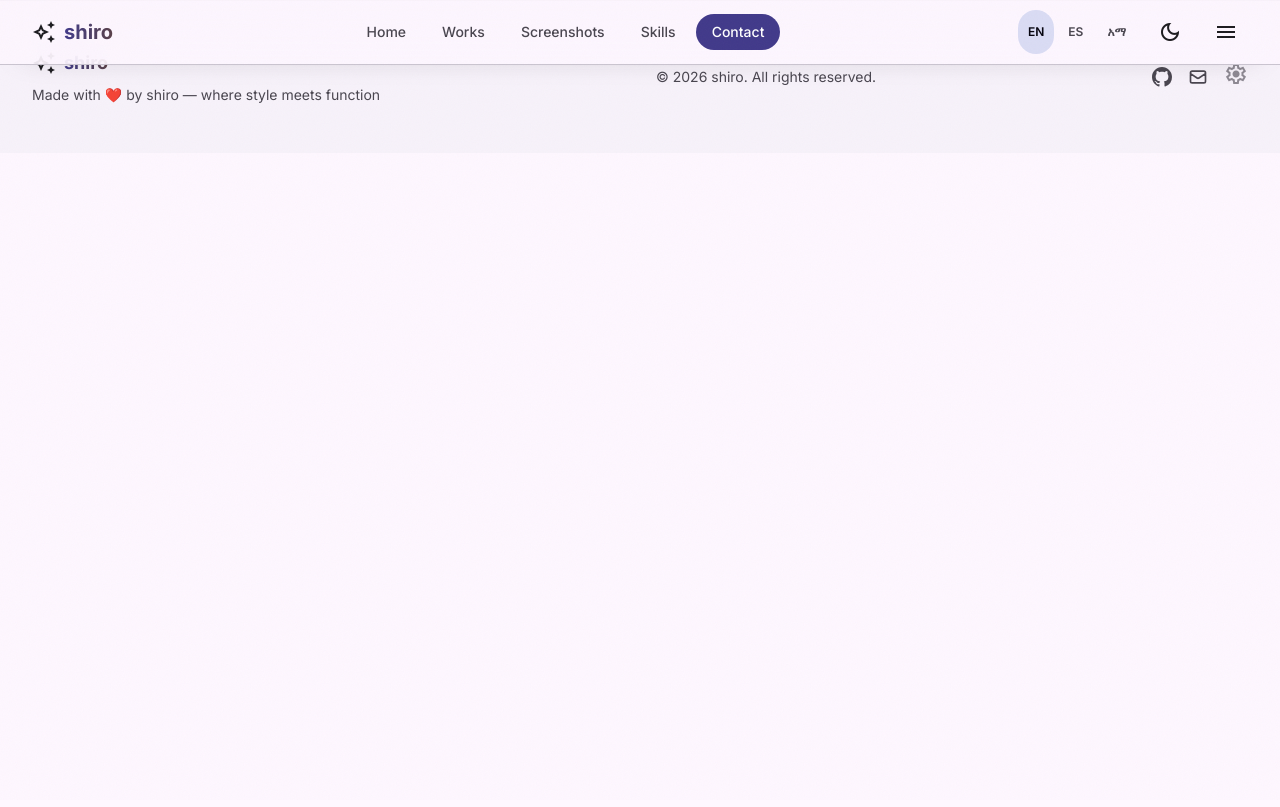
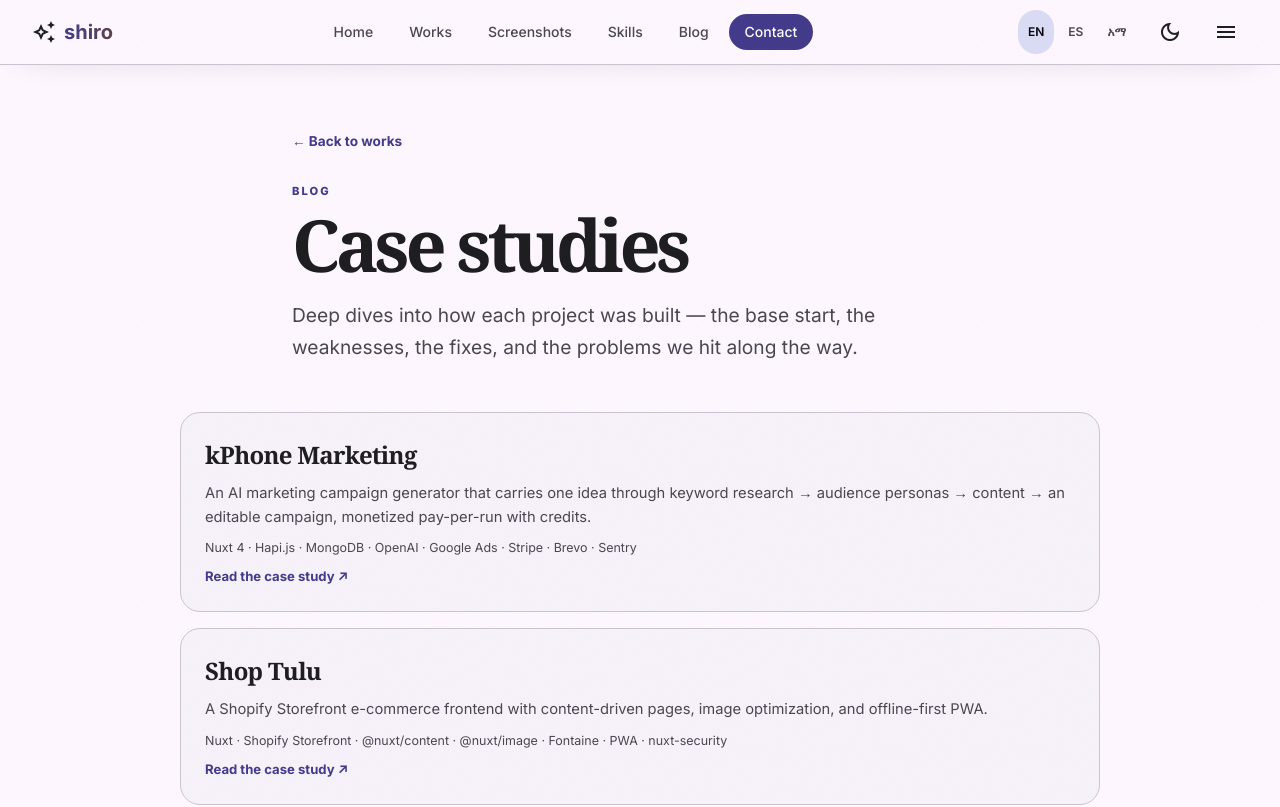
Before and after one commit to sh1r00/shiro-portfolio-nuxt4, a Nuxt app: page /blog in a window 1280 px wide. Shown: the top 807 px of the page. Built offline with nearby package versions, Linux system fonts and the light colour scheme.

Commit message:
feat(blog): reversible scroll-reveal + move case studies under /blog
- v-reveal now toggles is-revealed on intersection (reverses on scroll up/down)

- case-study/[slug] -> blog/[slug] + new /blog index; nav 'Blog' link

- works quick-nav + featured CTA -> /blog/; i18n nav.blog (en/es/am)

```diff
--- a/app/components/organisms/ONavbar.vue
+++ b/app/components/organisms/ONavbar.vue
@@ -2,11 +2,18 @@
 const { t } = useI18n()
 const darkMode = useDarkModeStore()
 
-const navItems = [
+interface NavItem {
+  key: string
+  href?: string
+  to?: string
+}
+
+const navItems: NavItem[] = [
   { key: 'home', href: '#home' },
   { key: 'works', href: '#works' },
   { key: 'screenshots', href: '#screenshots' },
   { key: 'skills', href: '#skills' },
+  { key: 'blog', to: '/blog' },
   { key: 'contact', href: '#contact' },
 ]
 
@@ -33,15 +40,23 @@ function closeMobile() {
 
         <!-- Desktop nav -->
         <div class="hidden md:flex items-center gap-1">
+          <template v-for="item in navItems" :key="item.key">
+            <NuxtLink
+              v-if="item.to"
+              :to="item.to"
+              class="nav-link px-4 py-2 text-sm font-medium rounded-full text-[var(--md-sys-color-on-surface-variant)] hover:text-[var(--md-sys-color-on-surface)] hover:bg-[var(--md-sys-color-surface-container)] transition-all"
+            >
+              {{ t(`nav.${item.key}`) }}
+            </NuxtLink>
             <a
-            v-for="item in navItems"
-            :key="item.key"
+              v-else
               :href="item.href"
               class="nav-link px-4 py-2 text-sm font-medium rounded-full text-[var(--md-sys-color-on-surface-variant)] hover:text-[var(--md-sys-color-on-surface)] hover:bg-[var(--md-sys-color-surface-container)] transition-all"
               :class="{ 'nav-link-contact': item.key === 'contact' }"
             >
               {{ t(`nav.${item.key}`) }}
             </a>
+          </template>
         </div>
 
         <!-- Right side -->
@@ -72,9 +87,17 @@ function closeMobile() {
 
       <!-- Mobile menu -->
       <div v-if="mobileOpen" id="mobile-menu" class="md:hidden py-4 border-t border-[var(--md-sys-color-outline-variant)]">
+        <template v-for="item in navItems" :key="item.key">
+          <NuxtLink
+            v-if="item.to"
+            :to="item.to"
+            class="nav-link block px-4 py-3 text-sm font-medium rounded-xl text-[var(--md-sys-color-on-surface-variant)] hover:text-[var(--md-sys-color-on-surface)] hover:bg-[var(--md-sys-color-surface-container)] transition-all"
+            @click="closeMobile"
+          >
+            {{ t(`nav.${item.key}`) }}
+          </NuxtLink>
           <a
-          v-for="item in navItems"
-          :key="item.key"
+            v-else
             :href="item.href"
             class="nav-link block px-4 py-3 text-sm font-medium rounded-xl text-[var(--md-sys-color-on-surface-variant)] hover:text-[var(--md-sys-color-on-surface)] hover:bg-[var(--md-sys-color-surface-container)] transition-all"
             :class="{ 'nav-link-contact': item.key === 'contact' }"
@@ -82,6 +105,7 @@ function closeMobile() {
           >
             {{ t(`nav.${item.key}`) }}
           </a>
+        </template>
       </div>
     </nav>
   </header>
--- a/app/components/organisms/OWorksSection.vue
+++ b/app/components/organisms/OWorksSection.vue
@@ -66,7 +66,7 @@ const otherProjects = computed(() => live.value.filter(project => project.id !==
           />
         </div>
         <div v-if="isMarketingGenFeatured" class="works-case-study">
-          <NuxtLink to="/case-study/kphone-marketing" class="works-case-study-link">
+          <NuxtLink to="/blog/kphone-marketing" class="works-case-study-link">
             <span>📖 Read the full kPhone Marketing case study</span>
             <span aria-hidden="true">↗</span>
           </NuxtLink>
@@ -78,7 +78,7 @@ const otherProjects = computed(() => live.value.filter(project => project.id !==
             <p>Deep dives into how each project was built</p>
           </div>
           <div class="works-case-studies-grid">
-            <NuxtLink v-for="c in caseStudies" :key="c.slug" :to="`/case-study/${c.slug}`" class="works-case-study-chip">
+            <NuxtLink v-for="c in caseStudies" :key="c.slug" :to="`/blog/${c.slug}`" class="works-case-study-chip">
               <span>{{ c.title }}</span>
               <span aria-hidden="true">↗</span>
             </NuxtLink>
--- a/app/pages/case-study/[slug].vue
+++ b/app/pages/blog/[slug].vue
@@ -64,7 +64,7 @@ const others = computed(() => caseStudies.filter(c => c.slug !== cs.value?.slug)
     <section class="cs-section">
       <h2>More case studies</h2>
       <div class="cs-more">
-        <NuxtLink v-for="o in others" :key="o.slug" :to="`/case-study/${o.slug}`" class="cs-more-card">
+        <NuxtLink v-for="o in others" :key="o.slug" :to="`/blog/${o.slug}`" class="cs-more-card">
           <span class="cs-more-title">{{ o.title }}</span>
           <span aria-hidden="true">↗</span>
         </NuxtLink>
--- /dev/null
+++ b/app/pages/blog/index.vue
@@ -0,0 +1,114 @@
+<script setup lang="ts">
+import { caseStudies } from '~/data/caseStudies'
+
+useSeoMeta({
+  title: 'Case Studies — Blog',
+  description: 'In-depth case studies of every project — base start, weaknesses, fixes, and lessons learned.',
+})
+</script>
+
+<template>
+  <div class="blog">
+    <header class="blog-hero">
+      <NuxtLink to="/#works" class="blog-back">← Back to works</NuxtLink>
+      <p class="blog-kicker">BLOG</p>
+      <h1 class="blog-title">Case studies</h1>
+      <p class="blog-subtitle">
+        Deep dives into how each project was built — the base start, the weaknesses, the fixes,
+        and the problems we hit along the way.
+      </p>
+    </header>
+
+    <div class="blog-grid">
+      <NuxtLink v-for="c in caseStudies" :key="c.slug" :to="`/blog/${c.slug}`" class="blog-card">
+        <h2>{{ c.title }}</h2>
+        <p>{{ c.summary }}</p>
+        <span class="blog-card-stack">{{ c.stack }}</span>
+        <span class="blog-card-link">Read the case study ↗</span>
+      </NuxtLink>
+    </div>
+  </div>
+</template>
+
+<style scoped>
+.blog {
+  padding: 8rem 0 6rem;
+  background: var(--md-sys-color-surface);
+}
+.blog-hero {
+  max-width: 46rem;
+  margin: 0 auto 3rem;
+  padding: 0 1.25rem;
+}
+.blog-back {
+  display: inline-block;
+  margin-bottom: 2rem;
+  color: var(--md-sys-color-primary);
+  font-size: 0.85rem;
+  font-weight: 650;
+}
+.blog-kicker {
+  margin-bottom: 0.5rem;
+  color: var(--md-sys-color-primary);
+  font-size: 0.7rem;
+  font-weight: 800;
+  letter-spacing: 0.18em;
+}
+.blog-title {
+  color: var(--md-sys-color-on-surface);
+  font-family: Georgia, 'Times New Roman', serif;
+  font-size: clamp(2.6rem, 6vw, 4.5rem);
+  font-weight: 700;
+  letter-spacing: -0.06em;
+  line-height: 1;
+}
+.blog-subtitle {
+  margin-top: 1.25rem;
+  color: var(--md-sys-color-on-surface-variant);
+  font-size: clamp(1.05rem, 2vw, 1.2rem);
+  line-height: 1.65;
+}
+.blog-grid {
+  max-width: 60rem;
+  margin: 0 auto;
+  padding: 0 1.25rem;
+  display: grid;
+  gap: 1rem;
+}
+.blog-card {
+  display: grid;
+  gap: 0.6rem;
+  padding: 1.5rem;
+  border: 1px solid var(--md-sys-color-outline-variant);
+  border-radius: 1.25rem;
+  background: var(--md-sys-color-surface-container-low);
+  color: var(--md-sys-color-on-surface);
+  text-decoration: none;
+  transition: border-color 180ms ease, transform 180ms ease, box-shadow 180ms ease;
+}
+.blog-card:hover {
+  border-color: var(--md-sys-color-primary);
+  transform: translateY(-3px);
+  box-shadow: 0 1.5rem 3rem -2rem color-mix(in srgb, var(--md-sys-color-on-surface) 35%, transparent);
+}
+.blog-card h2 {
+  font-family: Georgia, 'Times New Roman', serif;
+  font-size: 1.5rem;
+  font-weight: 700;
+  letter-spacing: -0.03em;
+}
+.blog-card p {
+  color: var(--md-sys-color-on-surface-variant);
+  font-size: 0.92rem;
+  line-height: 1.6;
+}
+.blog-card-stack {
+  color: var(--md-sys-color-on-surface-variant);
+  font-size: 0.78rem;
+}
+.blog-card-link {
+  color: var(--md-sys-color-primary);
+  font-size: 0.82rem;
+  font-weight: 650;
+}
+</style>
--- a/app/plugins/directives.ts
+++ b/app/plugins/directives.ts
@@ -13,10 +13,7 @@ export default defineNuxtPlugin((nuxtApp) => {
       const io = new IntersectionObserver(
         (entries) => {
           for (const e of entries) {
-            if (e.isIntersecting) {
-              el.classList.add('is-revealed')
-              io.unobserve(el)
-            }
+            el.classList.toggle('is-revealed', e.isIntersecting)
           }
         },
         { threshold: 0.12, rootMargin: '0px 0px -40px 0px' },
--- a/i18n/locales/am.json
+++ b/i18n/locales/am.json
@@ -84,6 +84,7 @@
     "works": "ስራዎች",
     "screenshots": "ቅጽበተ-ፎቶዎች",
     "contact": "እውቂያ",
+    "blog": "ብሎግ",
     "main_label": "ዋና አሰሳ",
     "open_menu": "የአሰሳ ምናሌን ክፈት",
     "close_menu": "የአሰሳ ምናሌን ዝጋ",
--- a/i18n/locales/en.json
+++ b/i18n/locales/en.json
@@ -84,6 +84,7 @@
     "works": "Works",
     "screenshots": "Screenshots",
     "contact": "Contact",
+    "blog": "Blog",
     "main_label": "Main navigation",
     "open_menu": "Open navigation menu",
     "close_menu": "Close navigation menu",
--- a/i18n/locales/es.json
+++ b/i18n/locales/es.json
@@ -84,6 +84,7 @@
     "works": "Trabajo",
     "screenshots": "Capturas",
     "contact": "Contacto",
+    "blog": "Blog",
     "main_label": "Navegación principal",
     "open_menu": "Abrir menú de navegación",
     "close_menu": "Cerrar menú de navegación",
```
Lines whose indentation alone changed are shown as unchanged.
